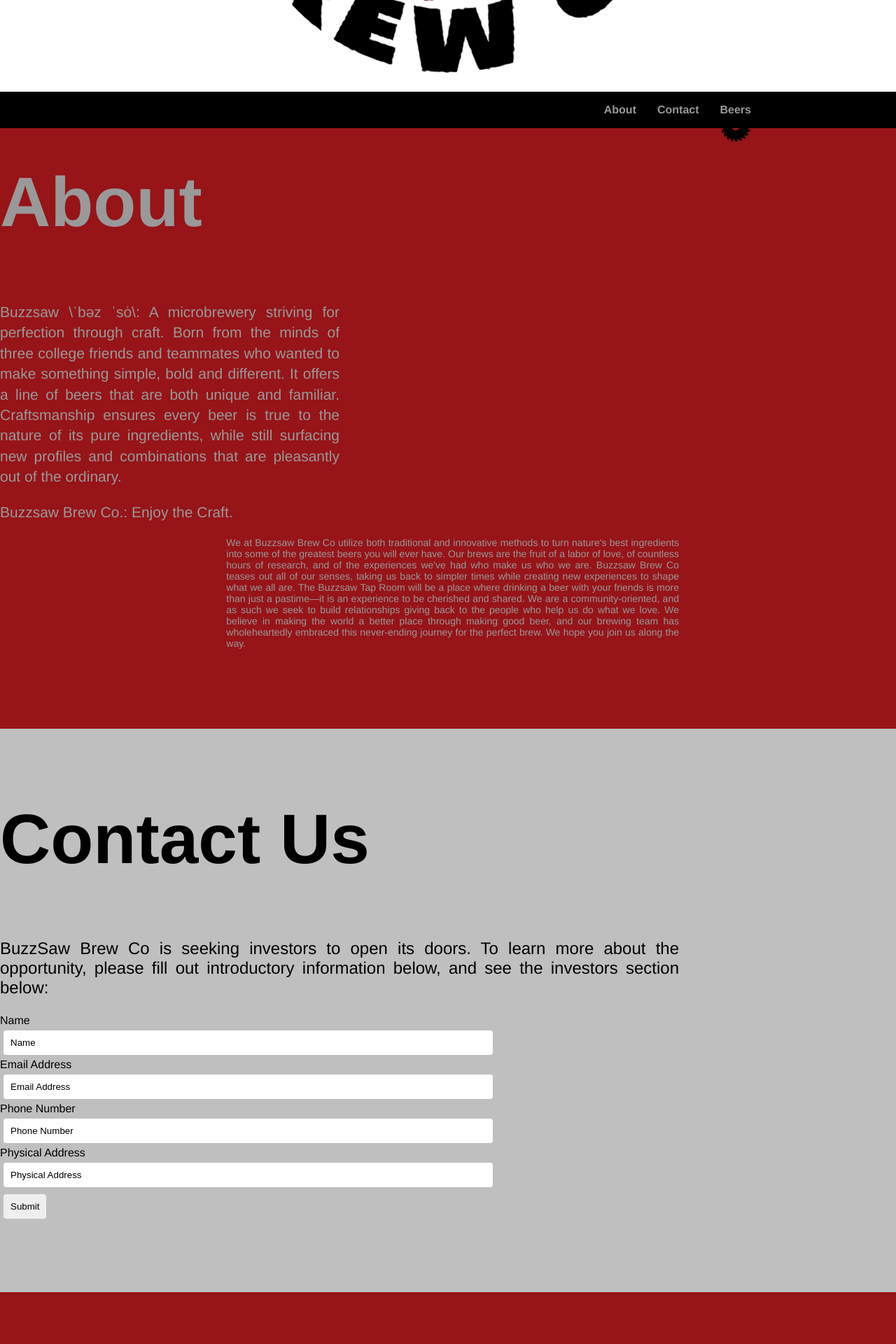
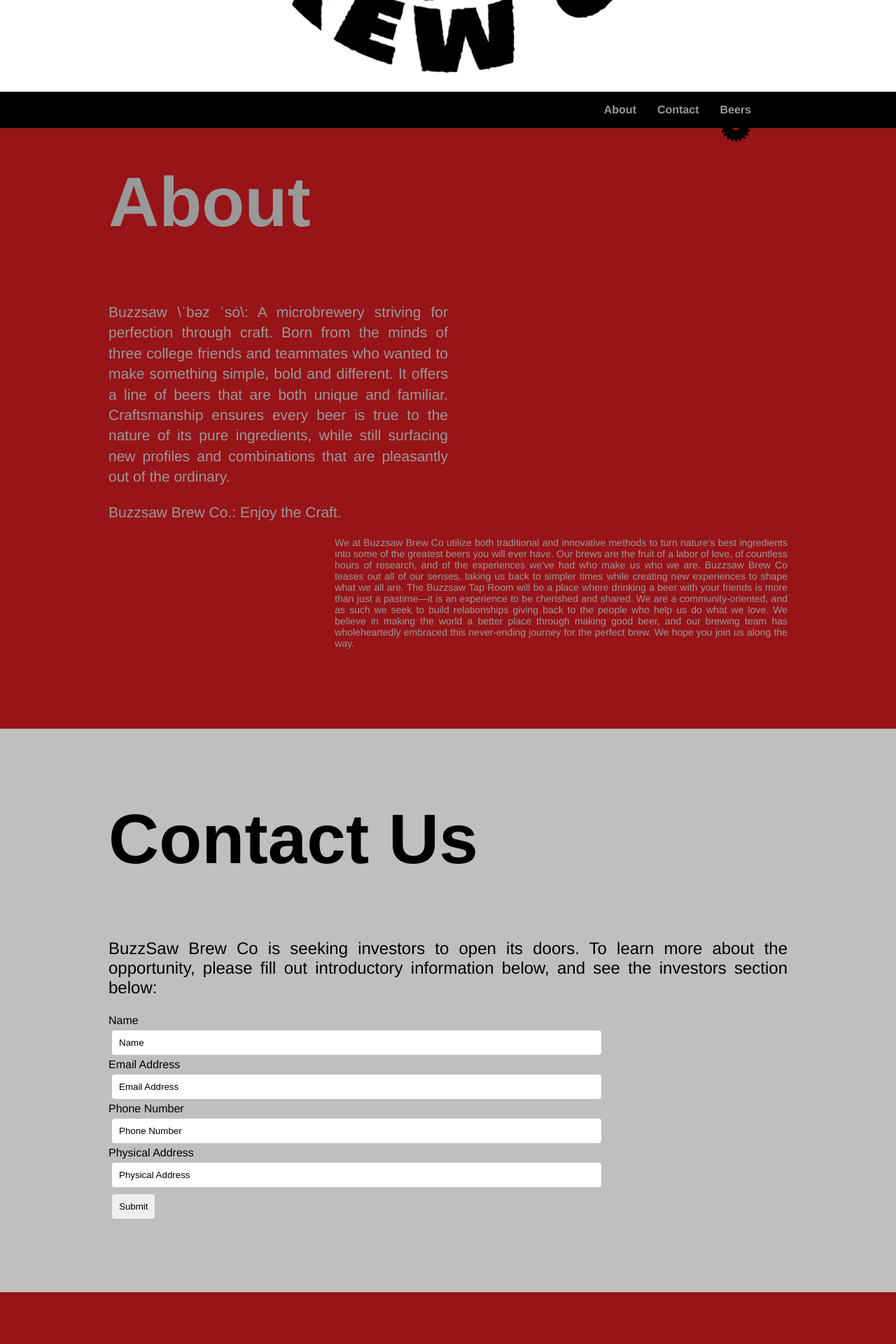
Before and after one commit to arquinn/arquinn.github.io, a Jekyll site: the page built from test.html, in a window 1280 px wide. Shown: the part 769-2689 px from the top of the page at 70% size. Built offline with Jekyll 4.4.1, drawn with Linux system fonts in a browser that asks for light colours; nearby versions of some CDN libraries.

Commit message:
Update test.css

```diff
--- a/css/test.css
+++ b/css/test.css
@@ -146,8 +146,8 @@ ul.faq {
     -webkit-box-sizing: border-box;
     -moz-box-sizing: border-box;
     box-sizing: border-box;
-    margin-left: 0 auto;
-    margin-right: 0 auto;
+    margin-left: auto;
+    margin-right: auto;
 }
 
 a {
```
